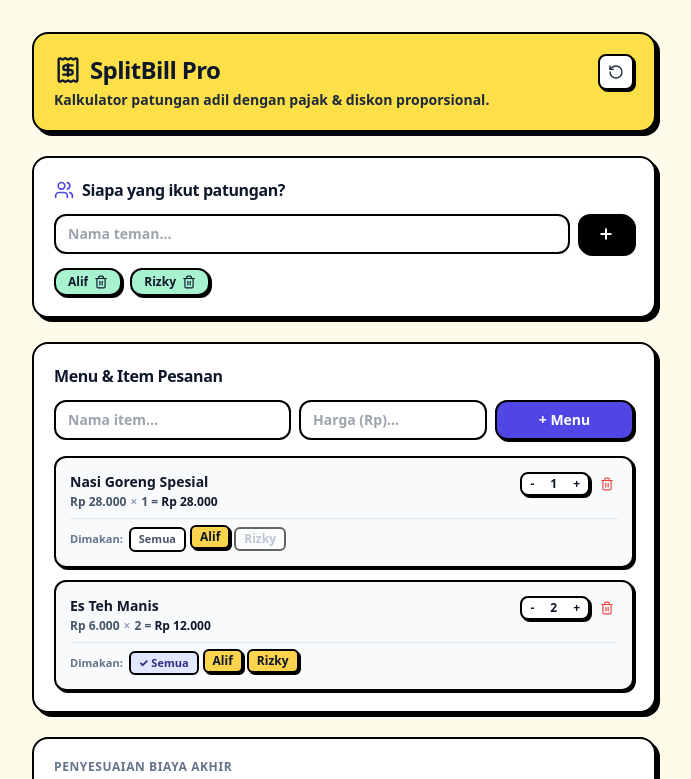
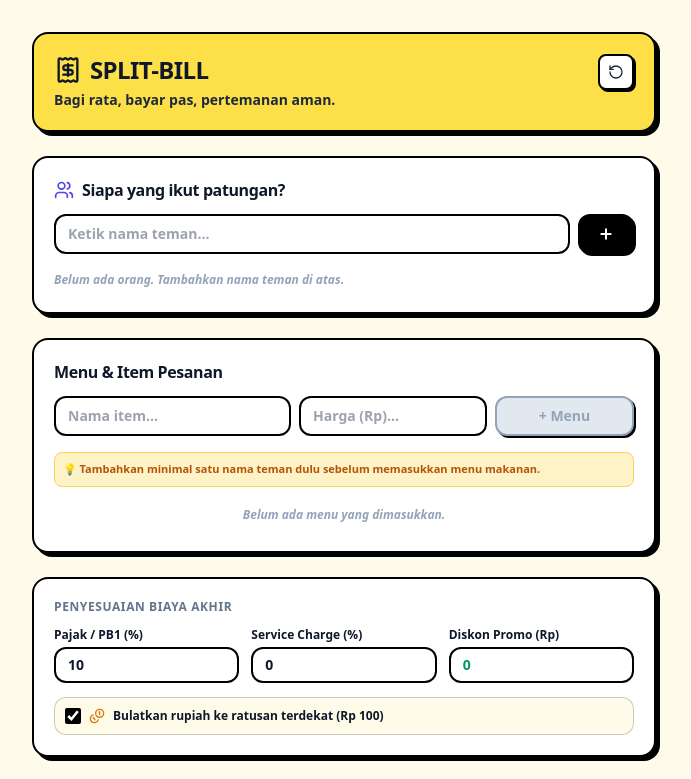
Before and after one commit to Alif-fiansyah/split-bill, a React (Vite) app: page / in a window 1280 px wide. Shown: the top 779 px of the page, without its empty margins (296-987 px from the left). Built offline with nearby package versions, Linux system fonts and the light colour scheme.

Commit message:
feat: clean state with bca/bri payment and new minimalist branding

```diff
--- a/src/App.jsx
+++ b/src/App.jsx
@@ -13,18 +13,16 @@ export default function App() {
 
   const [copiedBank, setCopiedBank] = useState(null);
 
+  // Default state kosong (fresh)
   const [members, setMembers] = useState(() => {
     const saved = localStorage.getItem('sb_members');
-    return saved ? JSON.parse(saved) : ['Alif', 'Rizky'];
+    return saved ? JSON.parse(saved) : [];
   });
   const [newMember, setNewMember] = useState('');
 
   const [items, setItems] = useState(() => {
     const saved = localStorage.getItem('sb_items');
-    return saved ? JSON.parse(saved) : [
-      { id: 1, name: 'Nasi Goreng Spesial', price: 28000, quantity: 1, assignedTo: ['Alif'] },
-      { id: 2, name: 'Es Teh Manis', price: 6000, quantity: 2, assignedTo: ['Alif', 'Rizky'] },
-    ];
+    return saved ? JSON.parse(saved) : [];
   });
   const [itemName, setItemName] = useState('');
   const [itemPrice, setItemPrice] = useState('');
@@ -112,9 +110,13 @@ export default function App() {
   };
 
   const handleResetData = () => {
-    if (confirm('Yakin ingin mereset semua hitungan patungan?')) {
+    if (confirm('Yakin ingin mereset dan mengosongkan semua data patungan?')) {
+      setMembers([]);
       setItems([]);
       setDiscountAmount(0);
+      localStorage.removeItem('sb_members');
+      localStorage.removeItem('sb_items');
+      localStorage.removeItem('sb_discount');
     }
   };
 
@@ -163,9 +165,11 @@ export default function App() {
 
   const generateMessageText = () => {
     const lines = [
-      '🧾 *RINCIAN PATUNGAN (SPLIT BILL)*',
+      '🧾 *RINCIAN PATUNGAN (SPLIT-BILL)*',
       '────────────────────────────',
-      ...members.map(m => `👤 *${m}*: Rp ${(memberTotals[m] || 0).toLocaleString('id-ID')}`),
+      ...(members.length > 0
+        ? members.map(m => `👤 *${m}*: Rp ${(memberTotals[m] || 0).toLocaleString('id-ID')}`)
+        : ['(Belum ada rincian peserta)']),
       '────────────────────────────',
       `💰 *Total Tagihan*: Rp ${Math.round(totalBill).toLocaleString('id-ID')}`,
       '',
@@ -196,11 +200,11 @@ export default function App() {
         <header className="bg-yellow-300 border-2 border-black shadow-neo p-4 sm:p-5 rounded-2xl mb-5 sm:mb-6">
           <div className="flex justify-between items-start gap-2">
             <div>
-              <h1 className="text-xl sm:text-2xl font-black flex items-center gap-2 tracking-tight">
-                <Receipt className="w-6 h-6 sm:w-7 sm:h-7 shrink-0" /> SplitBill Pro
+              <h1 className="text-xl sm:text-2xl font-black flex items-center gap-2 tracking-tight uppercase">
+                <Receipt className="w-6 h-6 sm:w-7 sm:h-7 shrink-0" /> SPLIT-BILL
               </h1>
               <p className="text-xs sm:text-sm font-semibold text-slate-800 mt-1">
-                Kalkulator patungan adil dengan pajak & diskon proporsional.
+                Bagi rata, bayar pas, pertemanan aman.
               </p>
             </div>
             <button
@@ -213,7 +217,7 @@ export default function App() {
           </div>
         </header>
 
-        {/* Bagian 1: Teman */}
+        {/* Bagian 1: Peserta */}
         <section className="bg-white border-2 border-black shadow-neo p-4 sm:p-5 rounded-2xl mb-5 sm:mb-6">
           <h2 className="text-sm sm:text-base font-black flex items-center gap-2 mb-3 tracking-tight">
             <Users className="w-4 h-4 sm:w-5 sm:h-5 text-indigo-600 shrink-0" /> Siapa yang ikut patungan?
@@ -221,7 +225,7 @@ export default function App() {
           <form onSubmit={handleAddMember} className="flex gap-2 mb-3.5">
             <input
               type="text"
-              placeholder="Nama teman..."
+              placeholder="Ketik nama teman..."
               value={newMember}
               onChange={(e) => setNewMember(e.target.value)}
               className="flex-1 min-w-0 border-2 border-black px-3 py-2 rounded-xl text-xs sm:text-sm font-semibold focus:outline-none focus:ring-2 focus:ring-yellow-400"
@@ -251,10 +255,13 @@ export default function App() {
                 </button>
               </span>
             ))}
+            {members.length === 0 && (
+              <p className="text-xs text-slate-400 font-bold italic py-1">Belum ada orang. Tambahkan nama teman di atas.</p>
+            )}
           </div>
         </section>
 
-        {/* Bagian 2: Item Menu */}
+        {/* Bagian 2: Daftar Item */}
         <section className="bg-white border-2 border-black shadow-neo p-4 sm:p-5 rounded-2xl mb-5 sm:mb-6">
           <h2 className="text-sm sm:text-base font-black mb-3 tracking-tight">Menu & Item Pesanan</h2>
 
@@ -275,11 +282,22 @@ export default function App() {
             />
             <button
               type="submit"
-              className="sm:col-span-3 bg-indigo-600 text-white font-black py-2 rounded-xl text-xs sm:text-sm border-2 border-black shadow-neo-sm hover:bg-indigo-700 active:translate-x-0.5 active:translate-y-0.5 transition"
+              disabled={members.length === 0}
+              className={`sm:col-span-3 font-black py-2 rounded-xl text-xs sm:text-sm border-2 border-black shadow-neo-sm transition ${
+                members.length === 0
+                  ? 'bg-slate-200 text-slate-400 cursor-not-allowed border-slate-400'
+                  : 'bg-indigo-600 text-white hover:bg-indigo-700 active:translate-x-0.5 active:translate-y-0.5'
+              }`}
             >
               + Menu
             </button>
           </form>
+
+          {members.length === 0 && (
+            <p className="text-[11px] text-amber-700 font-bold bg-amber-100 border border-amber-300 rounded-lg p-2 mb-3">
+              💡 Tambahkan minimal satu nama teman dulu sebelum memasukkan menu makanan.
+            </p>
+          )}
 
           <div className="space-y-3">
             {items.map((item) => {
@@ -360,10 +378,13 @@ export default function App() {
                 </div>
               );
             })}
+            {items.length === 0 && (
+              <p className="text-xs text-slate-400 font-bold italic py-2 text-center">Belum ada menu yang dimasukkan.</p>
+            )}
           </div>
         </section>
 
-        {/* Bagian 3: Biaya Akhir */}
+        {/* Bagian 3: Pajak, Servis & Diskon */}
         <section className="bg-white border-2 border-black shadow-neo p-4 sm:p-5 rounded-2xl mb-5 sm:mb-6">
           <h3 className="text-xs font-black uppercase tracking-wider text-slate-500 mb-3">Penyesuaian Biaya Akhir</h3>
           <div className="grid grid-cols-1 sm:grid-cols-3 gap-2.5 sm:gap-3 mb-3.5">
@@ -408,7 +429,7 @@ export default function App() {
           </label>
         </section>
 
-        {/* Bagian 4: Pembayaran & Opsi Transfer BCA & BRI */}
+        {/* Bagian 4: Rincian Pembayaran */}
         <section className="bg-white border-2 border-black shadow-neo p-4 sm:p-5 rounded-2xl mb-6">
           <div className="flex justify-between items-center gap-2 mb-3.5">
             <h2 className="text-sm sm:text-base font-black tracking-tight">Rincian Pembayaran</h2>
@@ -432,6 +453,9 @@ export default function App() {
                 </span>
               </div>
             ))}
+            {members.length === 0 && (
+              <p className="text-xs text-slate-400 font-bold italic py-2 text-center">Belum ada data patungan untuk dihitung.</p>
+            )}
           </div>
 
           {/* Kartu Rekening BCA & BRI */}
```
